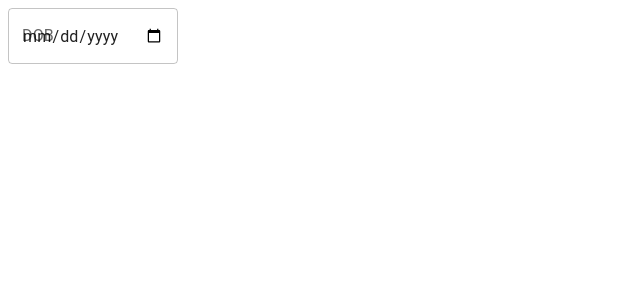
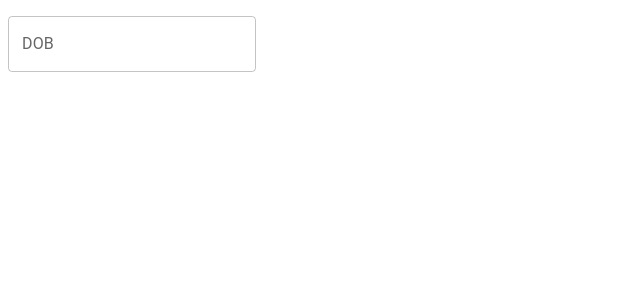
Before and after one commit to 5tronciy/date-field, a React (Vite) app: page / in a window 1280 px wide. Shown: the top 300 px of the page, without its empty margins (0-640 px from the left). Built offline with nearby package versions, Linux system fonts and the light colour scheme.

Commit message:
feat: replace with DatePicker

```diff
--- a/package.json
+++ b/package.json
@@ -14,6 +14,8 @@
     "@emotion/react": "^11.10.5",
     "@emotion/styled": "^11.10.5",
     "@mui/material": "^5.14.18",
+    "@mui/x-date-pickers": "^7.25.0",
+    "dayjs": "^1.11.13",
     "react": "^18.3.1",
     "react-dom": "^18.3.1"
   },
--- a/src/App.tsx
+++ b/src/App.tsx
@@ -1,23 +1,22 @@
-import { TextField } from "@mui/material";
 import { useState } from "react";
+import { AdapterDayjs } from '@mui/x-date-pickers/AdapterDayjs';
+import { DatePicker } from '@mui/x-date-pickers/DatePicker';
+import { DemoContainer } from '@mui/x-date-pickers/internals/demo';
+import { LocalizationProvider } from '@mui/x-date-pickers/LocalizationProvider';
+import { Dayjs } from 'dayjs';
 
 function App() {
-  const [value, setValue] = useState('');
+  const [value, setValue] = useState<Dayjs | null>(null);
 
-  return (<TextField
-    label="DOB"
-    type="date"
-    defaultValue={value || ''}
-    autoComplete="off"
-    name="dob-field"
-    onChange={(e) => setValue(e.target.value)}
-    inputProps={{
-      // Safari-specific attributes to prevent auto-fill
-      'data-form-type': 'other',
-      'data-lpignore': 'true',
-      'webkitdirectory': '',
-    }}
-  />);
+  return (<LocalizationProvider dateAdapter={AdapterDayjs}>
+    <DemoContainer components={['DatePicker']}>
+      <DatePicker
+        label="DOB"
+        value={value}
+        onChange={(newValue) => setValue(newValue)}
+      />
+    </DemoContainer>
+  </LocalizationProvider>);
 }
 
 export default App
```
Also changed, not shown: 1 other file (tests, documents, lock files or other folders).
